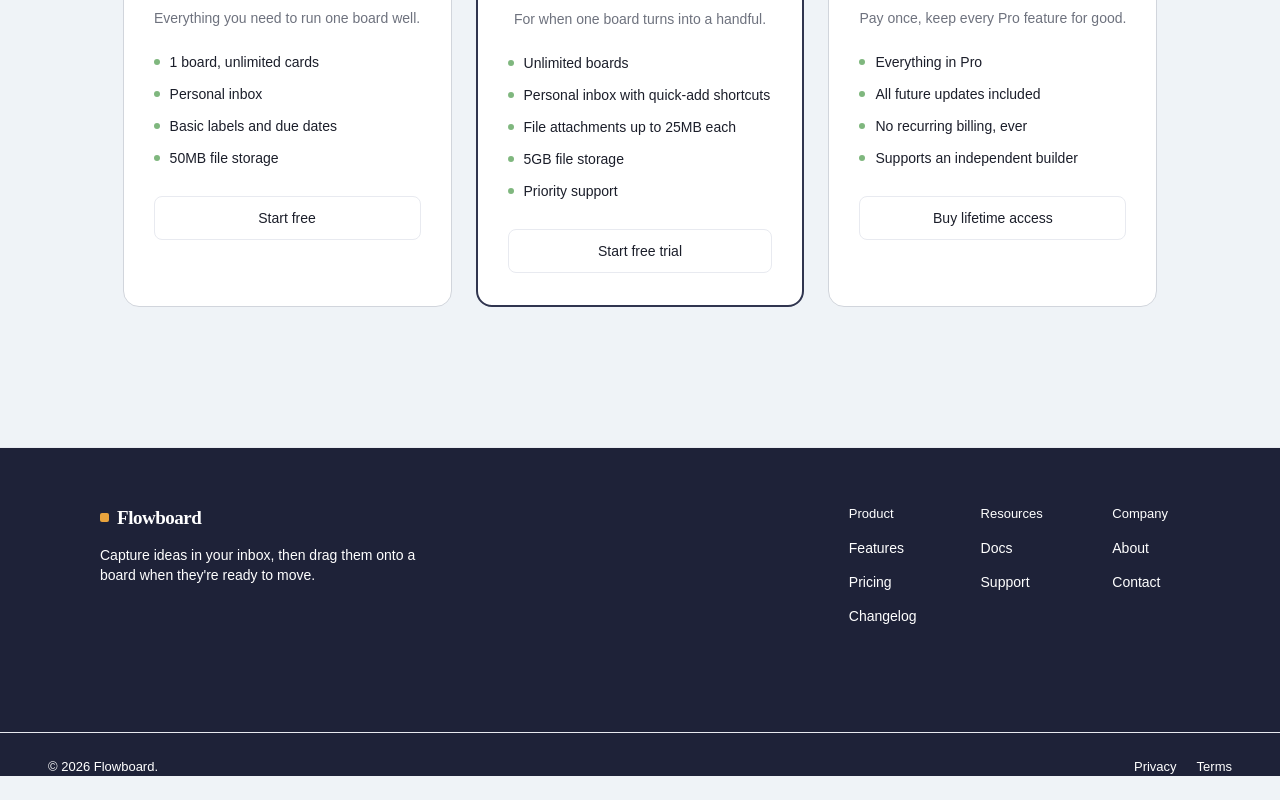
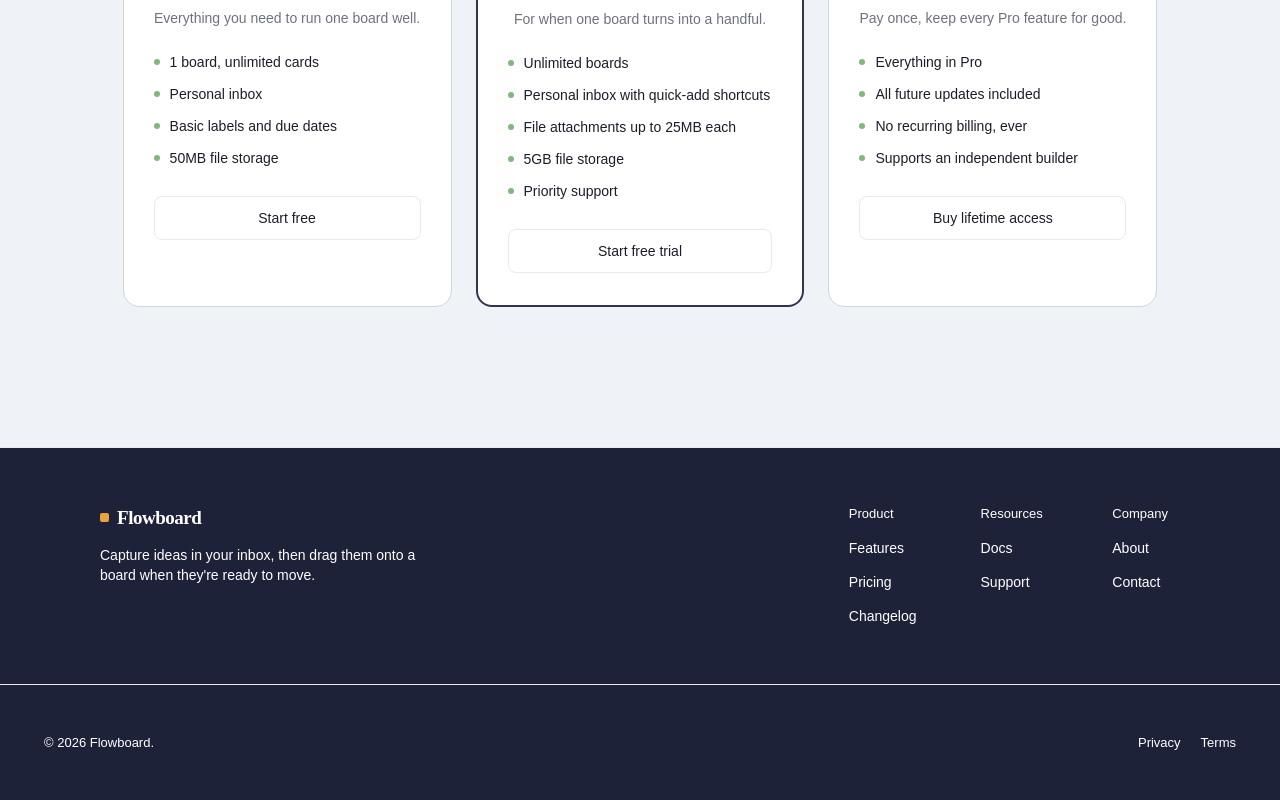
Before and after one commit to sahrishmubarik/Flowboard, a Next.js app: page / in a window 1280 px wide. Shown: the part 2363-3163 px from the top of the page. Before the commit the page ends 3139 px from the top, so only its background shows below. Built offline with nearby package versions, Linux system fonts and the light colour scheme.

Commit message:
refactor: update Footer

```diff
--- a/src/components/Footer.tsx
+++ b/src/components/Footer.tsx
@@ -85,11 +85,11 @@ export default function Footer() {
         {/* Bottom bar */}
 
      <div
-  className={`mt-12 flex gap-4 border-t border-[var(--mist)] pt-6
+  className={`flex gap-6 pt-4 pl-11 pr-11
     ${
       isAuthPage
-        ? "flex items-center justify-center"
-        : "flex sm:flex-row sm:items-center sm:justify-between px-12"
+        ? "flex items-center justify-center  "
+        : "flex sm:flex-row sm:items-center sm:justify-between gap-12 pb-6  pt-12 pb-12 border-t border-[var(--mist)]"
     }
   `}
 >
```
